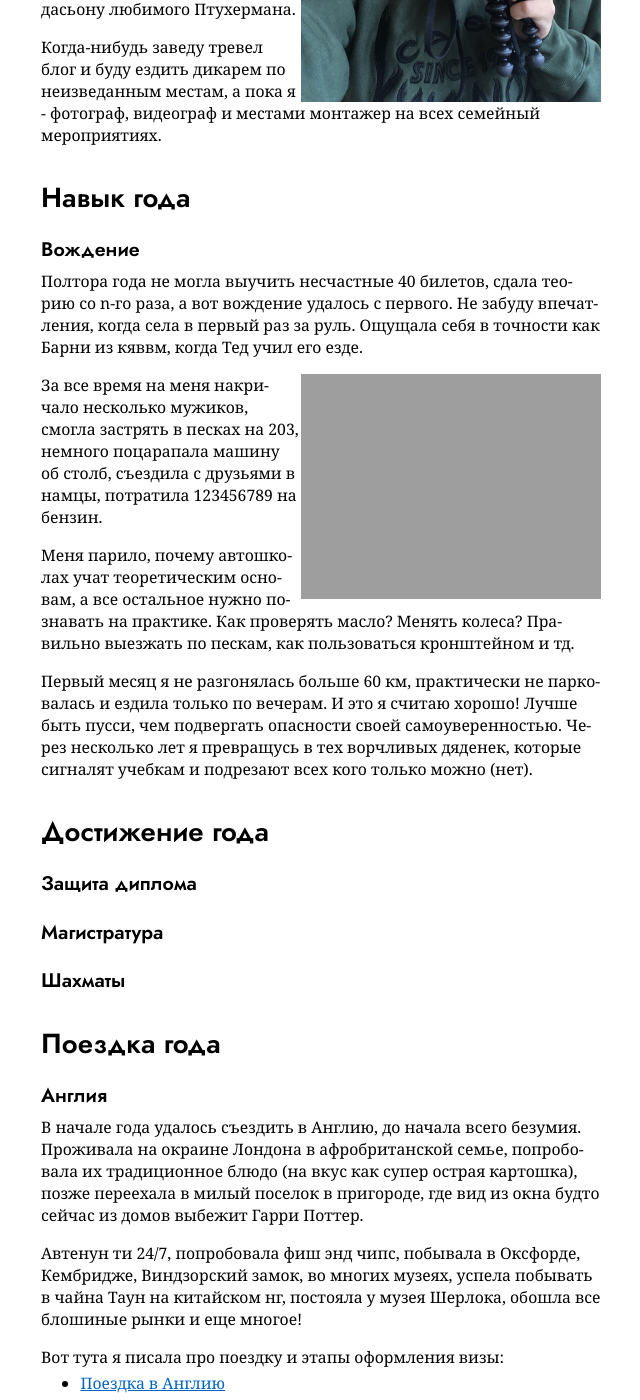
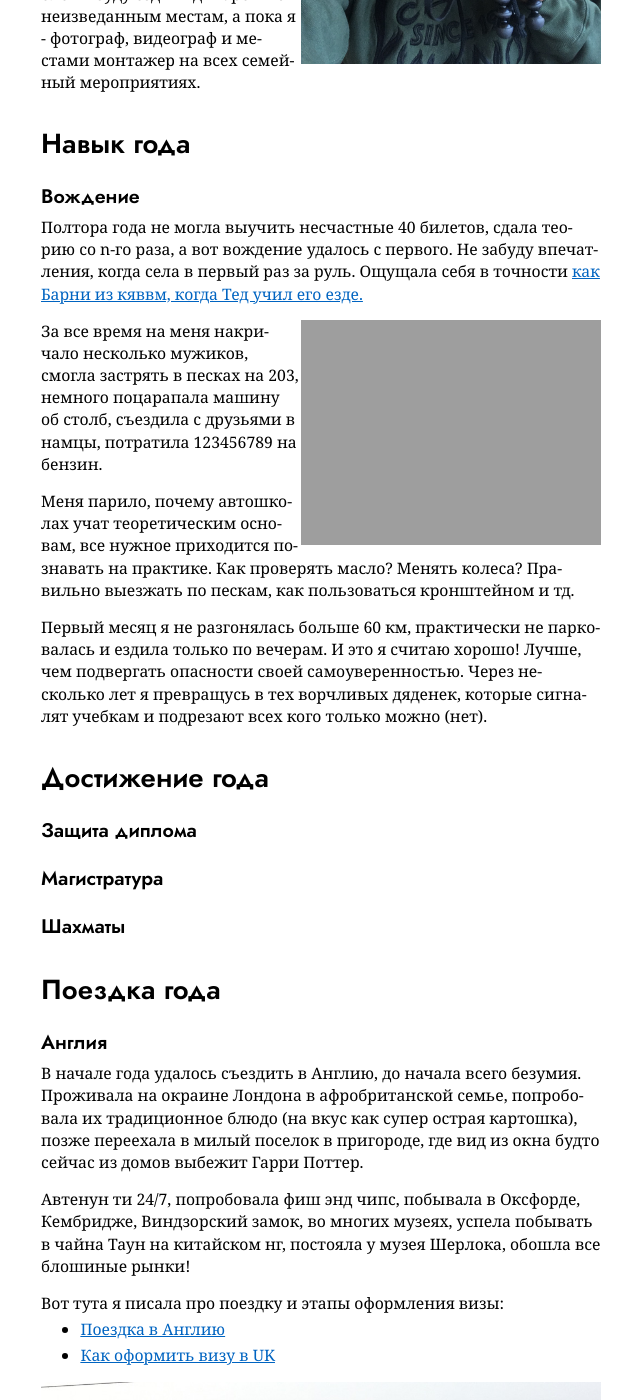
Before and after one commit to keresm/keresaina.github.io, a Jekyll site: the page built from _posts/2021-01-14-Выводы.md, in a window 1280 px wide and 1400 px high, scrolled down 1754 px. Shown: the whole window, without its empty margins (319-959 px from the left). Built offline with Jekyll 4.4.1, drawn with Linux system fonts in a browser that asks for light colours; some of the changed text lies outside the part shown.

Commit message:
Update 2021-01-14-Выводы.md

```diff
--- a/_posts/2021-01-14-Выводы.md
+++ b/_posts/2021-01-14-Выводы.md
@@ -11,13 +11,11 @@
 
 ### Велик WELT
 
-Мой первый байк! Во время карантина очень выручал велосипед, из-за паранойи я не ездила на общественных транспортах полго. На удаленке необходима была любая физическая нагрузка, кто набрал вес ловите пятюню - я тоже.
+Мой первый байк! Во время карантина очень выручал велосипед, из-за паранойи не ездила на общественных транспортах, предпочитая ходить пешком. На удаленке необходима была любая физическая нагрузка, кто набрал вес ловите пятюню - я тоже.
 
-На велике ездить один кайф! Это тебе и экономия, мобильность, открываешь для себя прикольные места, здоровый сон и многое многое. Лучшее вложение всех времен, 100 аин из 100!!
+На велике ездить один кайф! Экономия, мобильность, открываешь для себя прикольные места, здоровый сон, сам себе водила. Лучшее вложение всех времен, 100 аин из 100!!
 
-Выбирала между stern и винтажными шоссейниками, но для якутских дорог необходим  был горный велик, поэтому выбор пал на welt! Объездила с ним все лето: от высшей школы музыки до грэса, ездила на дачу и обратно, правда после хатасс приходится ездить по обочине возле дороги. За все время подстраивала скорость и сидушку, в остальном малышка не подводила.
-
-Жду лета, чтобы вновь оседлать коня.
+Выбирала между stern и винтажными шоссейниками, но для якутских дорог необходим  был горный велик, поэтому выбор пал на welt! Объездила с ним все лето: от высшей школы музыки до грэса, чабыда, ездила на дачу онли на велике, правда после хатасс дорога начинается полный трешак. За все время подстраивала скорость и сидушку, в остальном малышка не подводила.
 
 <figure>
   <img src="{{ site.url }}/assets/images/Выводы/byce.jpg" data-action="zoom" /> <figcaption>Малышка Мейбл</figcaption>
@@ -29,7 +27,6 @@
   <img src="{{ site.url }}/assets/images/Выводы/camera.jpg" align="right" width="300" height="400" /> </figure>
 
 МАМА, Я ТЕПЕРЬ БЛОГЕР!!!
-
 Покупала на официальном сайте [canon.ru](http://canon.ru), тот же ценник что и в городе, но с официального сайта предоставляют плюшки: карта на 64 гб + кожаный чехол + штатив + толстовка.
 
 Камера больше предназначена для видеосъемок, местами снимки получаются как на айфон эс е, взяла по рекомендасьону любимого Птухермана.
@@ -40,7 +37,7 @@
 
 ### Вождение
 
-Полтора года не могла выучить несчастные 40 билетов, сдала теорию со n-го раза, а вот вождение удалось с первого. Не забуду впечатления, когда села в первый раз за руль. Ощущала себя в точности как Барни из кяввм, когда Тед учил его езде.
+Полтора года не могла выучить несчастные 40 билетов, сдала теорию со n-го раза, а вот вождение удалось с первого. Не забуду впечатления, когда села в первый раз за руль. Ощущала себя в точности [как Барни из кяввм, когда Тед учил его езде.](https://www.youtube.com/watch?v=D0KHEVh1hNU)
 
 <figure>
   <img src="{{ site.url }}/assets/images/Выводы/Fale.jpg" align="right" width="300" />
@@ -48,9 +45,9 @@
 
 За все время на меня накричало несколько мужиков, смогла застрять в песках на 203, немного поцарапала машину об столб, съездила с друзьями в намцы, потратила 123456789 на бензин.
 
-Меня парило, почему автошколах учат теоретическим основам, а все остальное нужно познавать на практике. Как проверять масло? Менять колеса? Правильно выезжать по пескам, как пользоваться кронштейном и тд.
+Меня парило, почему автошколах учат теоретическим основам, все нужное приходится познавать на практике. Как проверять масло? Менять колеса? Правильно выезжать по пескам, как пользоваться кронштейном и тд.
 
-Первый месяц я не разгонялась больше 60 км, практически не парковалась и ездила только по вечерам. И это я считаю хорошо! Лучше быть пусси, чем подвергать опасности своей самоуверенностью. Через несколько лет я превращусь в тех ворчливых дяденек, которые сигналят учебкам и подрезают всех кого только можно (нет).
+Первый месяц я не разгонялась больше 60 км, практически не парковалась и ездила только по вечерам. И это я считаю хорошо! Лучше, чем подвергать опасности своей самоуверенностью. Через несколько лет я превращусь в тех ворчливых дяденек, которые сигналят учебкам и подрезают всех кого только можно (нет).
 
 ## Достижение года
 
@@ -66,7 +63,7 @@
 
 В начале года удалось съездить в Англию, до начала всего безумия. Проживала на окраине Лондона в афробританской семье, попробовала их традиционное блюдо (на вкус как супер острая картошка), позже переехала в милый поселок в пригороде, где вид из окна  будто сейчас из домов выбежит Гарри Поттер.
 
-Автенун ти 24/7, попробовала фиш энд чипс, побывала в Оксфорде, Кембридже, Виндзорский замок, во многих музеях, успела побывать в чайна Таун на китайском нг, постояла у музея Шерлока, обошла все блошиные рынки и еще многое!
+Автенун ти 24/7, попробовала фиш энд чипс, побывала в Оксфорде, Кембридже, Виндзорский замок, во многих музеях, успела побывать в чайна Таун на китайском нг, постояла у музея Шерлока, обошла все блошиные рынки!
 
 Вот тута я писала про поездку и этапы оформления визы:
 
@@ -120,7 +116,7 @@
 ### The Kinfolk Table
 
 <figure>
-  <img src="{{ site.url }}/assets/images/Выводы/kinfolk_table.jpg" align="right" width="300" />
+  <img src="{{ site.url }}/assets/images/Выводы/kinfolk_table.png" align="right" width="300" />
 </figure>
 
 Люблю готовить и всякие хипстерские книжонки по типу кинфолк. У каждой хозяюшки должна быть настольная книга с рецептами, для меня это - The Kinfolk table. Книгу давно уже не выпускают, поэтому пришлось искать по всей Москве.
```
Also changed, not shown: other parts of _posts/2021-01-14-Выводы.md (+1 -2 lines).
